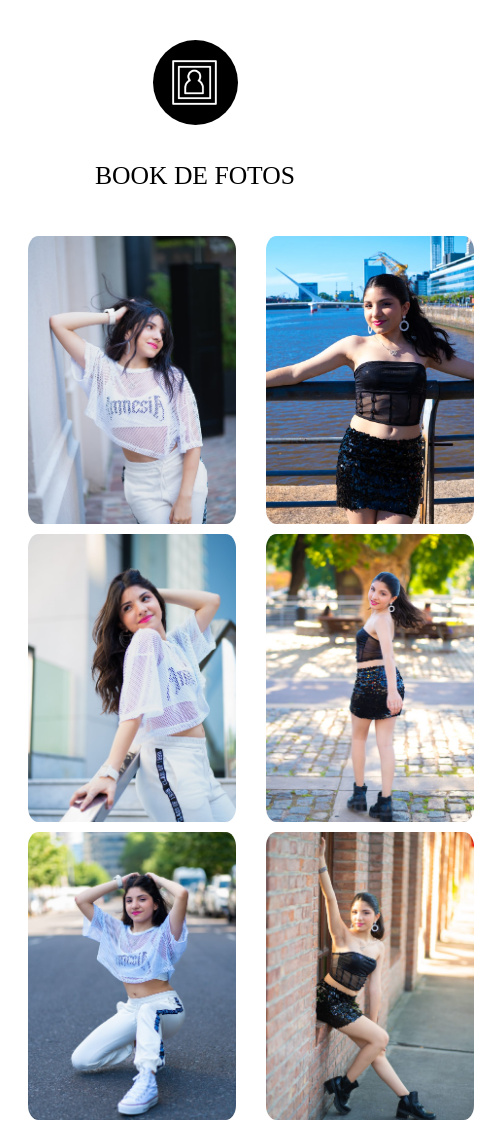
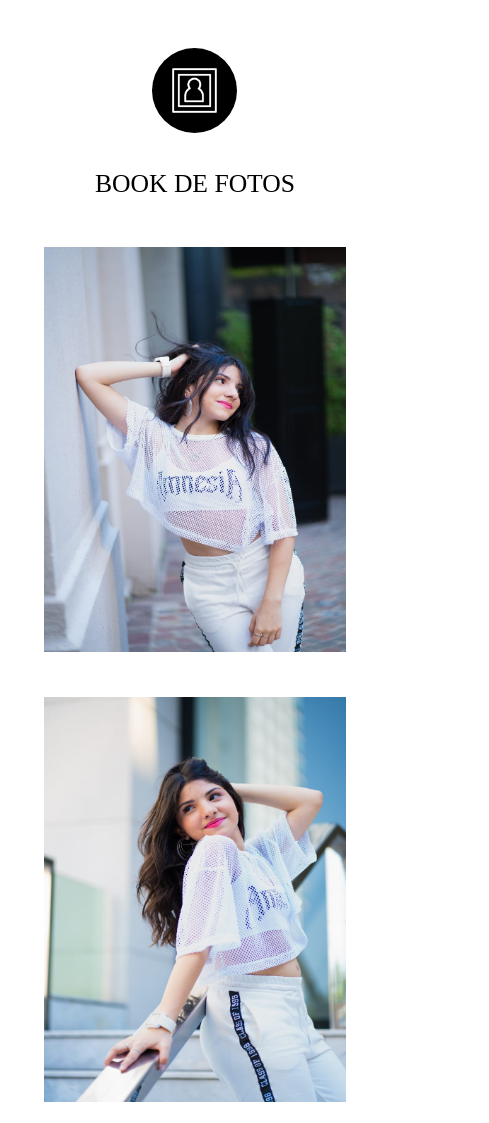
Before and after one commit to FedeLetieri/Fedeletieri.github.io, a plain HTML site: page pag/article/article.html in a window 390 px wide. Shown: the top 1123 px of the page, 489 px wide, since content can reach past the window. Drawn offline with Linux system fonts and the light colour scheme.

Commit message:
Arreglo responsive de las imagenes

```diff
--- a/pag/article/article.css
+++ b/pag/article/article.css
@@ -1,18 +1,21 @@
-.body{
-    margin: 0;
-    padding: 0;
-    width: 100%;
-    height: 100%;
+body{
+    height: auto;
 }
+
 
 .article__container{
     width: 100%;
+    height: auto;
+    display: flex;
+    flex-direction: column;
+    align-items: center;
+    justify-content: center;
 }
 
 .article-title__content{
     margin-top: 40px;
+    min-height: 10%;
 
-    min-height: 10%;
 }
 
 .content__icon{
@@ -43,22 +46,18 @@
     font-size: 1.6em;
 }
 
-.book_photos-column img{
-    width: 13em;
-    height: 18em; /* Ajusta la altura según tus necesidades */
-    object-fit: cover; /* Ajusta el método de ajuste según tus necesidades */
-    margin: 5px;
-    border-radius: 5%;
+.article-book_photos{
+    width: 90%;
+    max-width: 1200px;
+    display: grid;
+    grid-template-columns: repeat(auto-fit,minmax(280px,1.5fr));
 }
 
-.article-book_photos{
-    display: flex;
-    padding: 5px;
+.article-book_photos img{
+    max-width: 350px;
+    max-height: 450px;
+    width: 90%;
+    height: 90%;
+    justify-self: center;
+    align-self: center;
 }
-
-.book_photos-column{
-    flex: 0 0 50%; /* Ajusta el tamaño de la columna según tus necesidades */
-    padding: 10px;
-    box-sizing: border-box; /* Asegura que el padding no afecte al ancho real */
-
-}
--- a/pag/article/article.html
+++ b/pag/article/article.html
@@ -17,15 +17,12 @@
         </div>
     </div>
     <div class="article-book_photos">
-        <div class="book_photos-column">
             <img src="../static/1.jpg" alt="">
             <img src="../static/2.jpg" alt="">
             <img src="../static/3.jpg" alt="">
             <img src="../static/4.jpg" alt="">
-        </div>
 
-        <div class="book_photos-column">
-            <img src="../static/5.jpg" alt="">
+            <img src="../static/9.jpg" alt="">
             <img src="../static/6.jpg" alt="">
             <img src="../static/7.jpg" alt="">
             <img src="../static/8.jpg" alt="">
--- a/pag/index.css
+++ b/pag/index.css
@@ -1,13 +1,8 @@
-*{
-    box-sizing: border-box;
-}
-
 body {
     margin: 0;
     padding: 0;
     width: 100%;
-     height: 100%;
-      overflow-x: hidden;
+    overflow-x: hidden;
 }
 
 
@@ -24,12 +19,11 @@ body {
 
 .body_main{
     height: 70em;
-
 }
 
 .body_article{
-    height: 95em;
-    background-color: ghostwhite;
+    background-color: #F2F2F1;
+    height: 1200px;
 }
 
 .body_footer{
@@ -40,3 +34,27 @@ body {
     height: 40rem;
     background-color: rebeccapurple;
 }
+
+
+
+@media (max-width: 1200px) {
+
+    .body_article{
+        height: 1600px ;
+    }
+}
+
+
+@media (max-width: 1000px) {
+
+    .body_article{
+        height: 2000px ;
+    }
+}
+
+@media (max-width: 639px) {
+
+    .body_article{
+        height: 4000px ;
+    }
+}
```
Also changed, not shown: pag/index.html (+1 -1 lines), pag/static/9.jpg (added).
